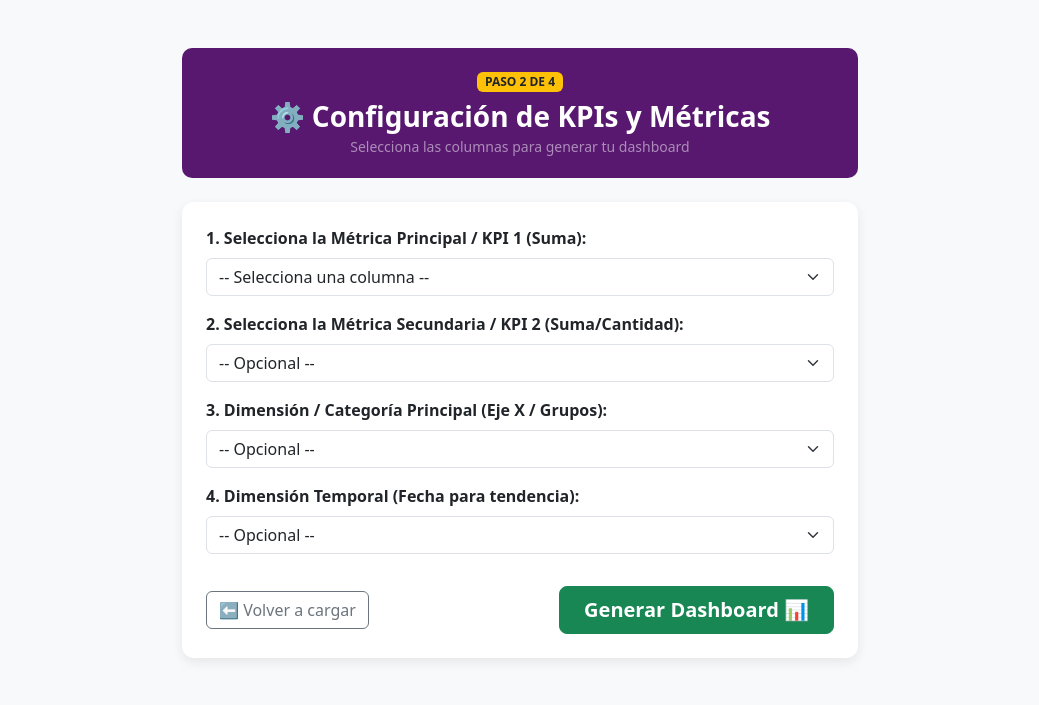
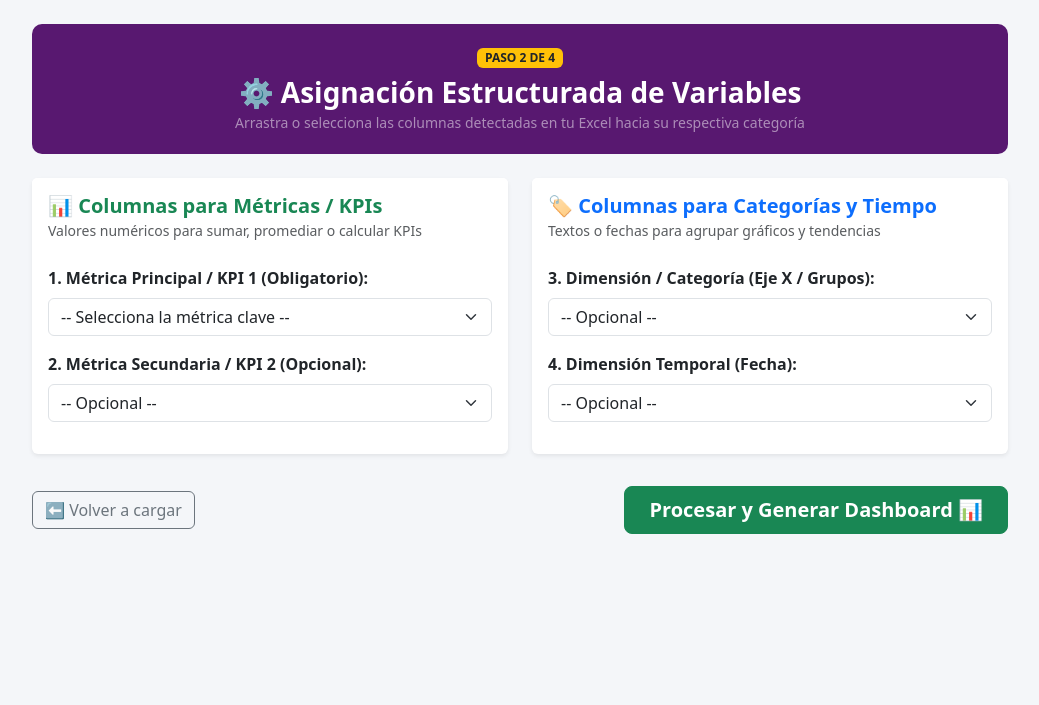
Before and after one commit to harolddickson26/ANALISIS, a Flask app: template templates/Lista_despegable_columna.html in a window 1280 px wide. Shown: the top 705 px of the page, without its empty margins (120-1159 px from the left). Run offline with Flask 3, Linux system fonts and the light colour scheme; the template is opened without the code that fills it, so the values that code supplies are empty.

Commit message:
Rediseno del Paso 2 en dos columnas para KPIs y Categorias

```diff
--- a/templates/Lista_despegable_columna.html
+++ b/templates/Lista_despegable_columna.html
@@ -2,42 +2,69 @@
 <html lang="es">
 <head>
     <meta charset="UTF-8">
-    <title>Paso 2: Selección de Columnas</title>
+    <title>Paso 2: Mapeo de Columnas Dinámico</title>
     <link href="https://cdn.jsdelivr.net/npm/bootstrap@5.3.0/dist/css/bootstrap.min.css" rel="stylesheet">
     <style>
-        body { background-color: #f8f9fa; }
-        .card-custom { border: none; border-radius: 12px; box-shadow: 0 4px 12px rgba(0,0,0,0.08); }
+        body { background-color: #f4f6f9; }
         .header-box { background: #581870; color: white; border-radius: 10px; padding: 20px; }
+        .drag-box {
+            min-height: 220px;
+            background: #ffffff;
+            border: 2px dashed #cbd5e1;
+            border-radius: 10px;
+            padding: 15px;
+        }
+        .drag-item {
+            background: #e2e8f0;
+            color: #1e293b;
+            padding: 8px 12px;
+            margin-bottom: 8px;
+            border-radius: 6px;
+            cursor: grab;
+            font-weight: 500;
+            display: flex;
+            justify-content: space-between;
+            align-items: center;
+        }
+        .drag-item:active { cursor: grabbing; }
+        .badge-kpi { background-color: #059669; color: white; }
+        .badge-cat { background-color: #2563eb; color: white; }
     </style>
 </head>
 <body>
 
-<div class="container py-5" style="max-width: 700px;">
-    <!-- Encabezado -->
+<div class="container py-4" style="max-width: 1000px;">
     <div class="header-box mb-4 text-center">
         <span class="badge bg-warning text-dark mb-2">PASO 2 DE 4</span>
-        <h3 class="fw-bold m-0">⚙️ Configuración de KPIs y Métricas</h3>
-        <small class="text-white-50">Selecciona las columnas para generar tu dashboard</small>
+        <h3 class="fw-bold m-0">⚙️ Asignación Estructurada de Variables</h3>
+        <small class="text-white-50">Arrastra o selecciona las columnas detectadas en tu Excel hacia su respectiva categoría</small>
     </div>
 
-    <div class="card card-custom p-4 bg-white">
-        <form action="/paso2-columnas" method="POST">
+    <form action="/paso2-columnas" method="POST" id="form-mapeo">
 
-            <!-- KPI 1 -->
+        <div class="row g-4">
+            <!-- COLUMNA 1: MÉTRICAS / KPIS -->
+            <div class="col-md-6">
+                <div class="card shadow-sm border-0 h-100">
+                    <div class="card-header bg-white border-0 pt-3">
+                        <h5 class="fw-bold text-success m-0">📊 Columnas para Métricas / KPIs</h5>
+                        <small class="text-muted">Valores numéricos para sumar, promediar o calcular KPIs</small>
+                    </div>
+                    <div class="card-body">
+
                         <div class="mb-3">
-                <label for="col_kpi_1" class="form-label fw-bold">1. Selecciona la Métrica Principal / KPI 1 (Suma):</label>
-                <select name="col_kpi_1" id="col_kpi_1" class="form-select" required>
-                    <option value="" disabled selected>-- Selecciona una columna --</option>
+                            <label class="form-label fw-bold">1. Métrica Principal / KPI 1 (Obligatorio):</label>
+                            <select name="col_kpi_1" class="form-select" required>
+                                <option value="" disabled selected>-- Selecciona la métrica clave --</option>
                                 {% for col in columnas %}
                                     <option value="{{ col }}">{{ col }}</option>
                                 {% endfor %}
                             </select>
                         </div>
 
-            <!-- KPI 2 -->
                         <div class="mb-3">
-                <label for="col_kpi_2" class="form-label fw-bold">2. Selecciona la Métrica Secundaria / KPI 2 (Suma/Cantidad):</label>
-                <select name="col_kpi_2" id="col_kpi_2" class="form-select">
+                            <label class="form-label fw-bold">2. Métrica Secundaria / KPI 2 (Opcional):</label>
+                            <select name="col_kpi_2" class="form-select">
                                 <option value="">-- Opcional --</option>
                                 {% for col in columnas %}
                                     <option value="{{ col }}">{{ col }}</option>
@@ -45,10 +72,22 @@
                             </select>
                         </div>
 
-            <!-- Categoría 1 -->
+                    </div>
+                </div>
+            </div>
+
+            <!-- COLUMNA 2: CATEGORÍAS Y DIMENSIONES -->
+            <div class="col-md-6">
+                <div class="card shadow-sm border-0 h-100">
+                    <div class="card-header bg-white border-0 pt-3">
+                        <h5 class="fw-bold text-primary m-0">🏷️ Columnas para Categorías y Tiempo</h5>
+                        <small class="text-muted">Textos o fechas para agrupar gráficos y tendencias</small>
+                    </div>
+                    <div class="card-body">
+
                         <div class="mb-3">
-                <label for="col_categoria_1" class="form-label fw-bold">3. Dimensión / Categoría Principal (Eje X / Grupos):</label>
-                <select name="col_categoria_1" id="col_categoria_1" class="form-select">
+                            <label class="form-label fw-bold">3. Dimensión / Categoría (Eje X / Grupos):</label>
+                            <select name="col_categoria_1" class="form-select">
                                 <option value="">-- Opcional --</option>
                                 {% for col in columnas %}
                                     <option value="{{ col }}">{{ col }}</option>
@@ -56,10 +95,9 @@
                             </select>
                         </div>
 
-            <!-- Fecha -->
-            <div class="mb-4">
-                <label for="col_fecha" class="form-label fw-bold">4. Dimensión Temporal (Fecha para tendencia):</label>
-                <select name="col_fecha" id="col_fecha" class="form-select">
+                        <div class="mb-3">
+                            <label class="form-label fw-bold">4. Dimensión Temporal (Fecha):</label>
+                            <select name="col_fecha" class="form-select">
                                 <option value="">-- Opcional --</option>
                                 {% for col in columnas %}
                                     <option value="{{ col }}">{{ col }}</option>
@@ -67,15 +105,19 @@
                             </select>
                         </div>
 
-            <!-- BOTÓN DE ENVÍO AL PASO 3 -->
-            <div class="d-flex justify-content-between align-items-center pt-2">
+                    </div>
+                </div>
+            </div>
+        </div>
+
+        <!-- BOTONES DE ACCIÓN -->
+        <div class="d-flex justify-content-between align-items-center mt-4 pt-2">
             <a href="/cargar-excel" class="btn btn-outline-secondary">⬅️ Volver a cargar</a>
-                <button type="submit" class="btn btn-success fw-bold px-4 btn-lg">Generar Dashboard 📊</button>
+            <button type="submit" class="btn btn-success fw-bold px-4 btn-lg">Procesar y Generar Dashboard 📊</button>
         </div>
 
     </form>
 </div>
-</div>
 
 </body>
 </html>
```
Lines whose indentation alone changed are shown as unchanged.
